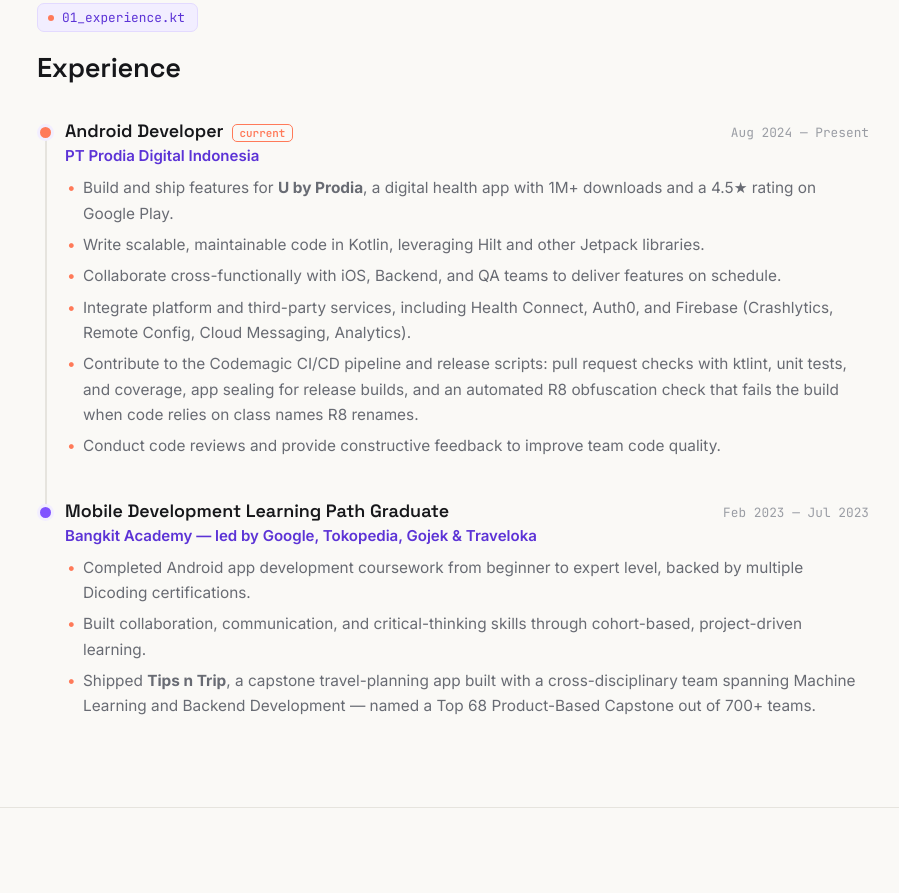
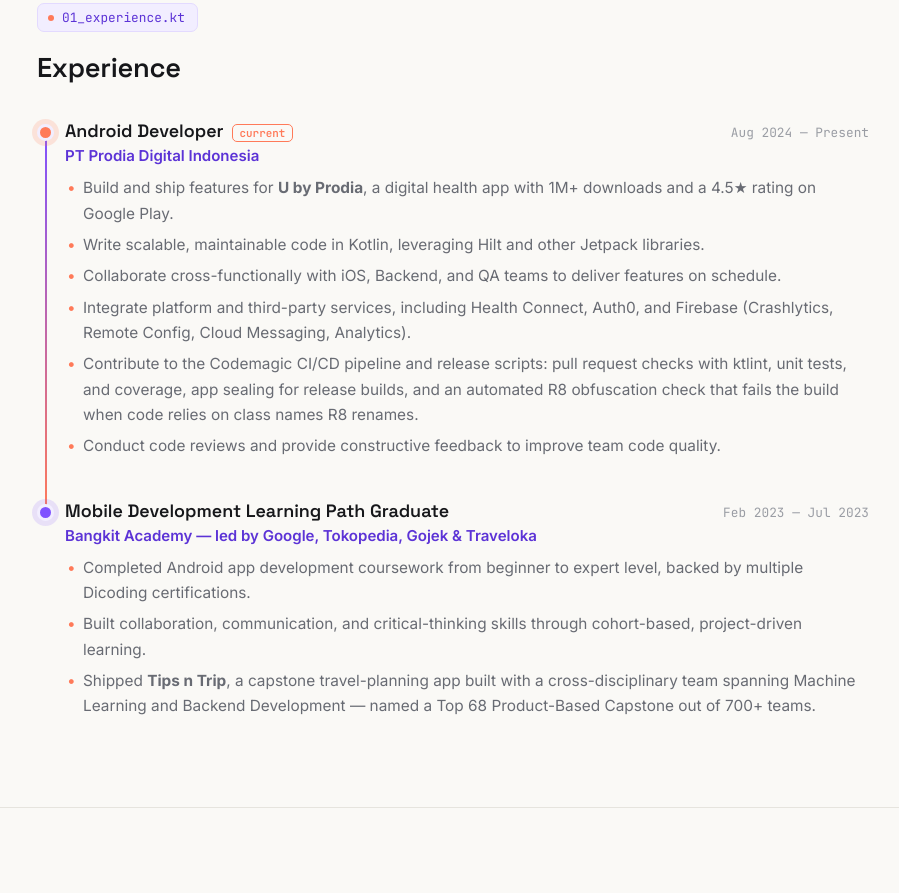
Before and after one commit to rezaagung1101/rezaagung1101.github.io, a plain HTML site: page index.html in a window 1280 px wide. Shown: the part 978-1871 px from the top of the page, without its empty margins (187-1086 px from the left). Drawn offline with Linux system fonts and the light colour scheme.

Commit message:
Draw the experience timeline as you scroll
A purple-to-orange line fills the timeline connectors with scroll, and
each dot lights up with a soft ring when the line reaches it. The line
is the timeline's first child so the last item keeps no trailing
connector, and it is measured without the reveal translate.

```diff
--- a/script.js
+++ b/script.js
@@ -447,6 +447,70 @@ if (window.matchMedia("(hover: hover) and (pointer: fine)").matches) {
   );
 }
 
+// ============ Experience timeline: draw the line with scroll and light up dots ============
+const timeline = document.querySelector(".timeline");
+
+if (timeline) {
+  const items = [...timeline.querySelectorAll(".timeline-item")];
+  const line = document.createElement("div");
+  line.className = "timeline-progress";
+  line.setAttribute("aria-hidden", "true");
+  // First child, so the last timeline item stays :last-child (no connector below it).
+  timeline.prepend(line);
+  timeline.classList.add("timeline-animated");
+
+  const DOT_CENTER = 5 + 8.5; // dot top offset + half its size
+  let dotY = []; // each dot's centre, relative to the timeline top
+
+  // Measured without the reveal translate, so the line lines up with the dots.
+  const measure = () => {
+    const top = timeline.getBoundingClientRect().top;
+    dotY = items.map((el) => {
+      const ty = new DOMMatrixReadOnly(getComputedStyle(el).transform).m42 || 0;
+      return el.getBoundingClientRect().top - top - ty + DOT_CENTER;
+    });
+    const first = dotY[0];
+    const last = dotY[dotY.length - 1];
+    line.style.top = first + "px";
+    line.style.height = Math.max(last - first, 0) + "px";
+  };
+
+  const draw = () => {
+    if (!dotY.length) return;
+    // The "pen" sits 60% down the viewport.
+    const reach = window.innerHeight * 0.6 - timeline.getBoundingClientRect().top;
+    const first = dotY[0];
+    const span = Math.max(dotY[dotY.length - 1] - first, 1);
+    const progress = Math.min(Math.max((reach - first) / span, 0), 1);
+    line.style.transform = `scaleY(${progress})`;
+    items.forEach((item, i) => item.classList.toggle("is-lit", reach >= dotY[i] - 2));
+  };
+
+  const remeasure = () => {
+    measure();
+    draw();
+  };
+
+  let queued = false;
+  window.addEventListener(
+    "scroll",
+    () => {
+      if (queued) return;
+      queued = true;
+      requestAnimationFrame(() => {
+        queued = false;
+        draw();
+      });
+    },
+    { passive: true }
+  );
+  window.addEventListener("resize", remeasure);
+  // Reveal animations and late fonts move things for a moment; settle afterwards.
+  window.addEventListener("load", remeasure);
+  setTimeout(remeasure, 900);
+  remeasure();
+}
+
 // ============ Footer year ============
 const yearEl = document.getElementById("year");
 if (yearEl) yearEl.textContent = new Date().getFullYear();
--- a/style.css
+++ b/style.css
@@ -2844,3 +2844,40 @@ header.is-condensed .case-nav-cta {
     transition: none;
   }
 }
+
+/* ============ Experience timeline: the line draws itself as you scroll ============ */
+.timeline-progress {
+  position: absolute;
+  left: calc(8.5px - 1px); /* same x as the connectors (timeline padding 28 − 28 + 8.5 − 1) */
+  width: 2px;
+  background: linear-gradient(180deg, var(--purple), var(--orange));
+  border-radius: 2px;
+  transform-origin: top;
+  transform: scaleY(0);
+  pointer-events: none;
+  z-index: 1; /* above the grey connectors; the dots (later in the DOM, also z 1) stay on top */
+}
+
+/* With the script running, dots start muted and light up as the line reaches them */
+.timeline-animated .timeline-item::before {
+  background: var(--line);
+  border-color: var(--surface);
+  transition: background 0.4s ease, border-color 0.4s ease, box-shadow 0.4s ease;
+}
+
+.timeline-animated .timeline-item.is-lit::before {
+  background: var(--purple);
+  border-color: var(--purple-tint);
+  box-shadow: 0 0 0 5px color-mix(in srgb, var(--purple) 14%, transparent);
+}
+
+.timeline-animated .timeline-item.current.is-lit::before {
+  background: var(--orange);
+  box-shadow: 0 0 0 5px color-mix(in srgb, var(--orange) 18%, transparent);
+}
+
+@media (prefers-reduced-motion: reduce) {
+  .timeline-animated .timeline-item::before {
+    transition: none;
+  }
+}
```
